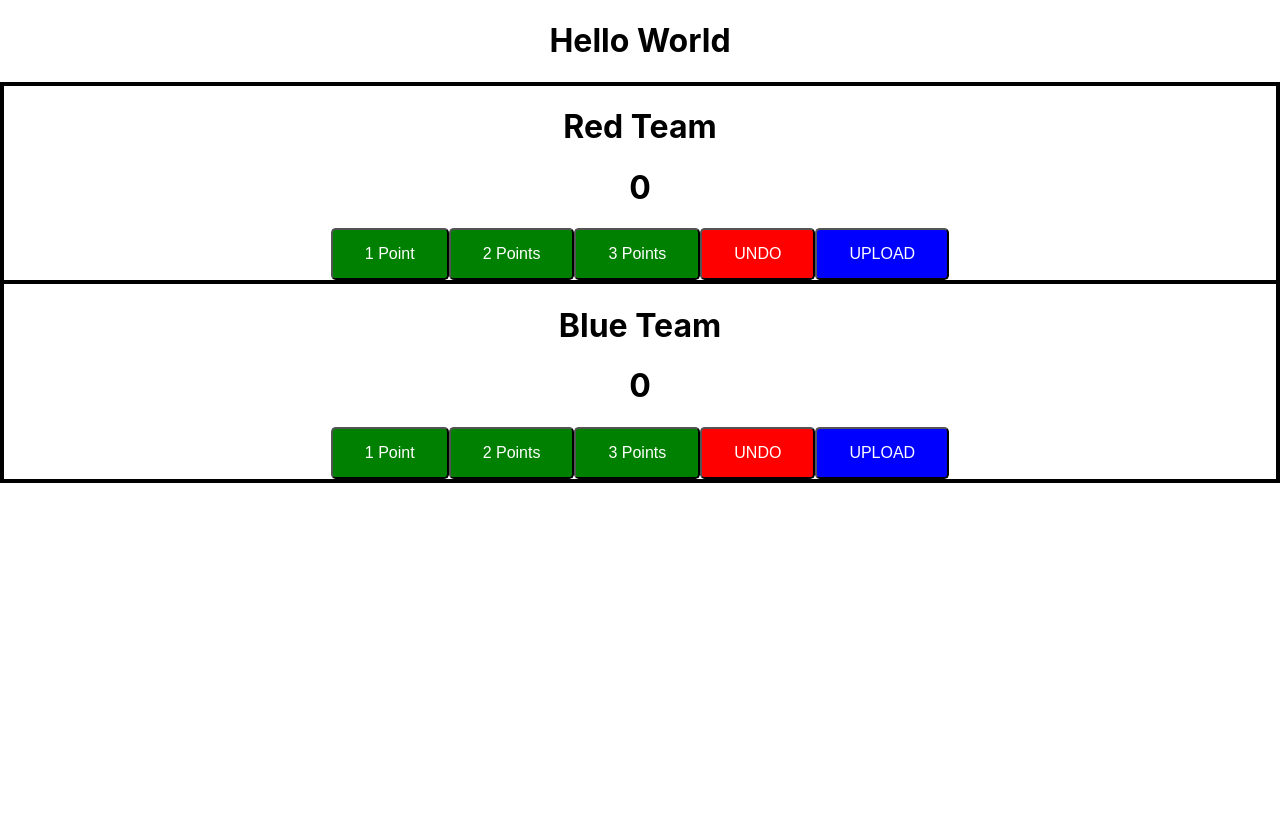
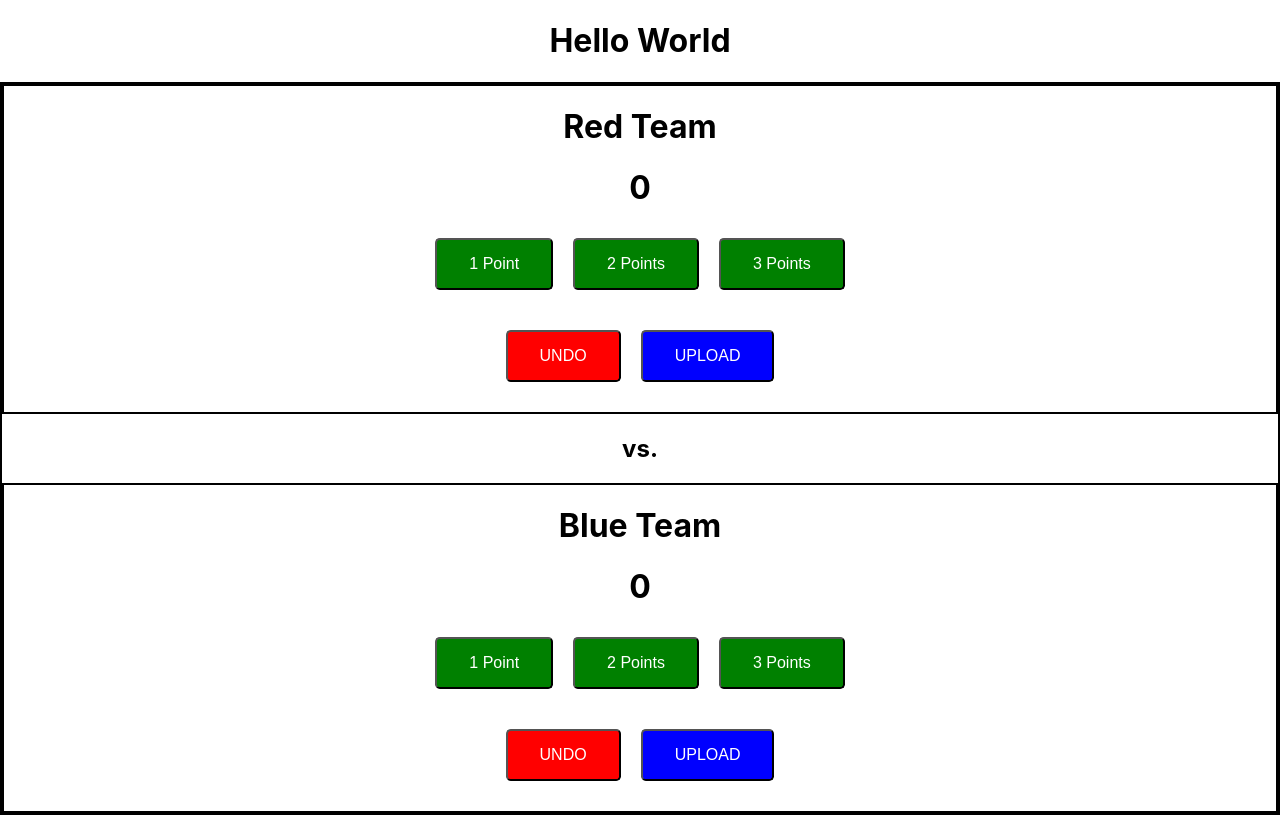
Before and after one commit to JanuarS/showdown, a React (Create React App) app: page / in a window 1280 px wide. Built offline with nearby package versions, Linux system fonts and the light colour scheme.

Commit message:
implemented score array

```diff
--- a/src/App.js
+++ b/src/App.js
@@ -1,7 +1,7 @@
 import React from 'react';
 // import logo from './logo.svg';
 import './App.css';
-import ScoreKeeper from './ScoreKeeper';
+import ScoreKeeper from './components/ScoreKeeper/index';
 
 function App() {
   return (
@@ -9,6 +9,7 @@ function App() {
       <h1>Hello World</h1>
       <div className="ScoreKeeper">
         <ScoreKeeper team='Red Team'/>
+        <h2>vs.</h2>
         <ScoreKeeper team='Blue Team'/>
       </div>
     </div>
--- a/src/ScoreKeeper.js
+++ /dev/null
@@ -1,22 +0,0 @@
-import React, {useState} from "react";
-import "./ScoreKeeper.css";
-
-const ScoreKeeper = (props) => {
-    const team = props.team;
-    const [score, setScore] = useState(0);
-
-    return (
-        <div className="ScoreKeeper">
-            <h1>{team}</h1>
-            <h1>{score}</h1>
-            <button className="ScoreKeeper-button" onClick={() => setScore(score + 1)}>1 Point</button>
-            <button className="ScoreKeeper-button" onClick={() => setScore(score + 2)}>2 Points</button>
-            <button className="ScoreKeeper-button" onClick={() => setScore(score + 3)}>3 Points</button>
-
-            <button className="ScoreKeeper-undo" onClick={() => setScore(score - 1)}>UNDO</button>
-            <button className="ScoreKeeper-upload">UPLOAD</button>
-        </div>
-    )
-}
-
-export default ScoreKeeper;
--- /dev/null
+++ b/src/components/ScoreKeeper/index.js
@@ -0,0 +1,47 @@
+import React, {useState} from "react";
+import "./style.css";
+
+const ScoreKeeper = (props) => {
+    const team = props.team;
+    const [score, setScore] = useState([0]);
+
+    const add1 = () => {
+        score.push(score[score.length - 1] + 1);
+        setScore([...score]);
+    }
+    const add2 = () => {
+        score.push(score[score.length - 1] + 2);
+        setScore([...score]);     }
+    const add3 = () => {
+        score.push(score[score.length - 1] + 3);
+        setScore([...score]);     }
+    const undo = () => {
+        if(score[score.length - 1] !== 0) {
+            score.pop();
+            setScore([...score]);
+        }
+    }
+    const upload = () => {
+        // upload score array to database.
+    }
+
+    return (
+        <div className="ScoreKeeper">
+            <h1>{team}</h1>
+            <h1>{score[score.length - 1]}</h1>
+
+            <div className="ScoreKeeper-buttons">
+                <button className="ScoreKeeper-add" onClick={add1}>1 Point</button>
+                <button className="ScoreKeeper-add" onClick={add2}>2 Points</button>
+                <button className="ScoreKeeper-add" onClick={add3}>3 Points</button>
+            </div>
+
+            <div className="ScoreKeeper-buttons">
+                <button className="ScoreKeeper-undo" onClick={undo}>UNDO</button>
+                <button className="ScoreKeeper-upload" onClick={upload}>UPLOAD</button>
+            </div>
+        </div>
+    );
+}
+
+export default ScoreKeeper;
--- a/src/ScoreKeeper.css
+++ b/src/components/ScoreKeeper/style.css
@@ -4,7 +4,11 @@
     margin: auto;
 }
 
-.ScoreKeeper-button {
+.ScoreKeeper-buttons {
+    margin: 20px;
+}
+
+.ScoreKeeper-add {
     background-color: green;
     color: white;
     border-radius: 0.3rem;
@@ -13,6 +17,7 @@
     text-decoration: none;
     display: inline-block;
     font-size: 1rem;
+    margin: 10px;
 }
 
 .ScoreKeeper-undo {
@@ -24,6 +29,7 @@
     text-decoration: none;
     display: inline-block;
     font-size: 1rem;
+    margin: 10px;
 }
 
 .ScoreKeeper-upload {
@@ -35,4 +41,5 @@
     text-decoration: none;
     display: inline-block;
     font-size: 1rem;
+    margin: 10px;
 }
```
Also changed, not shown: 2 other files (tests, documents, lock files or other folders).
